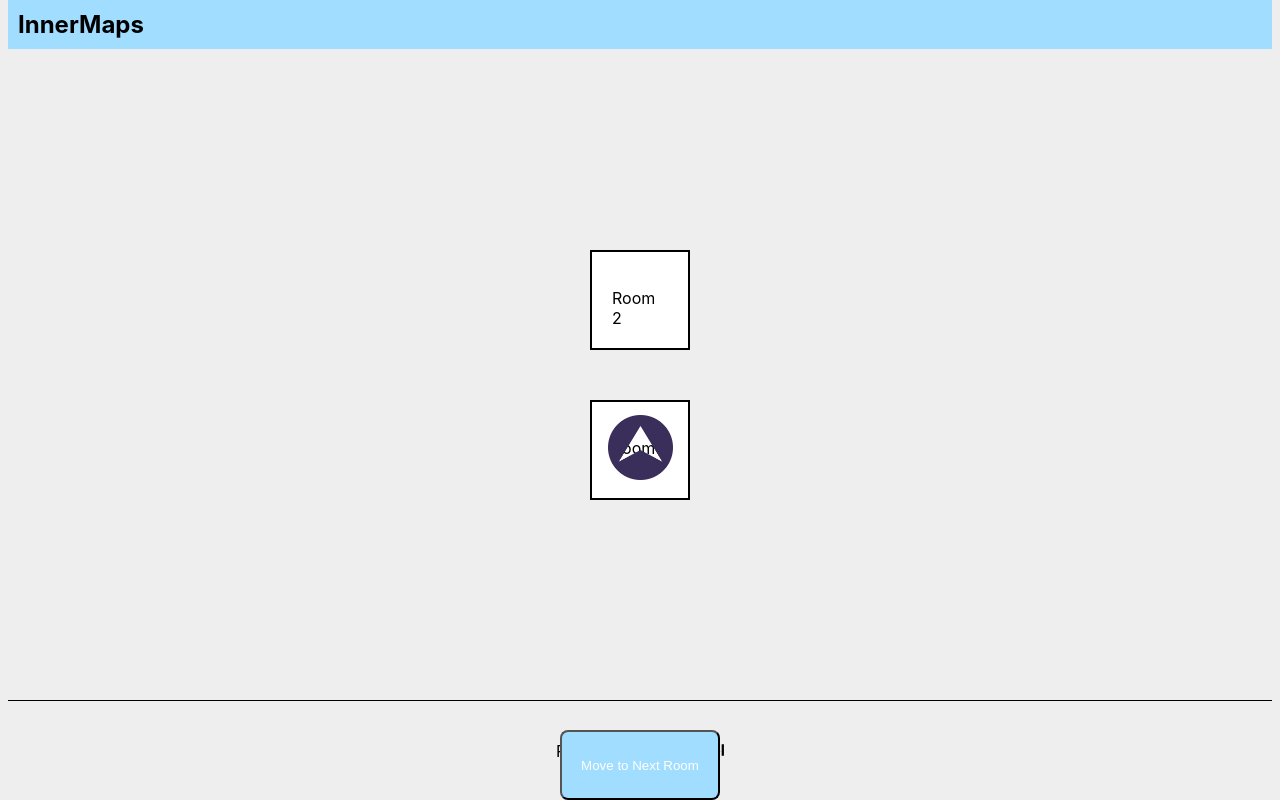
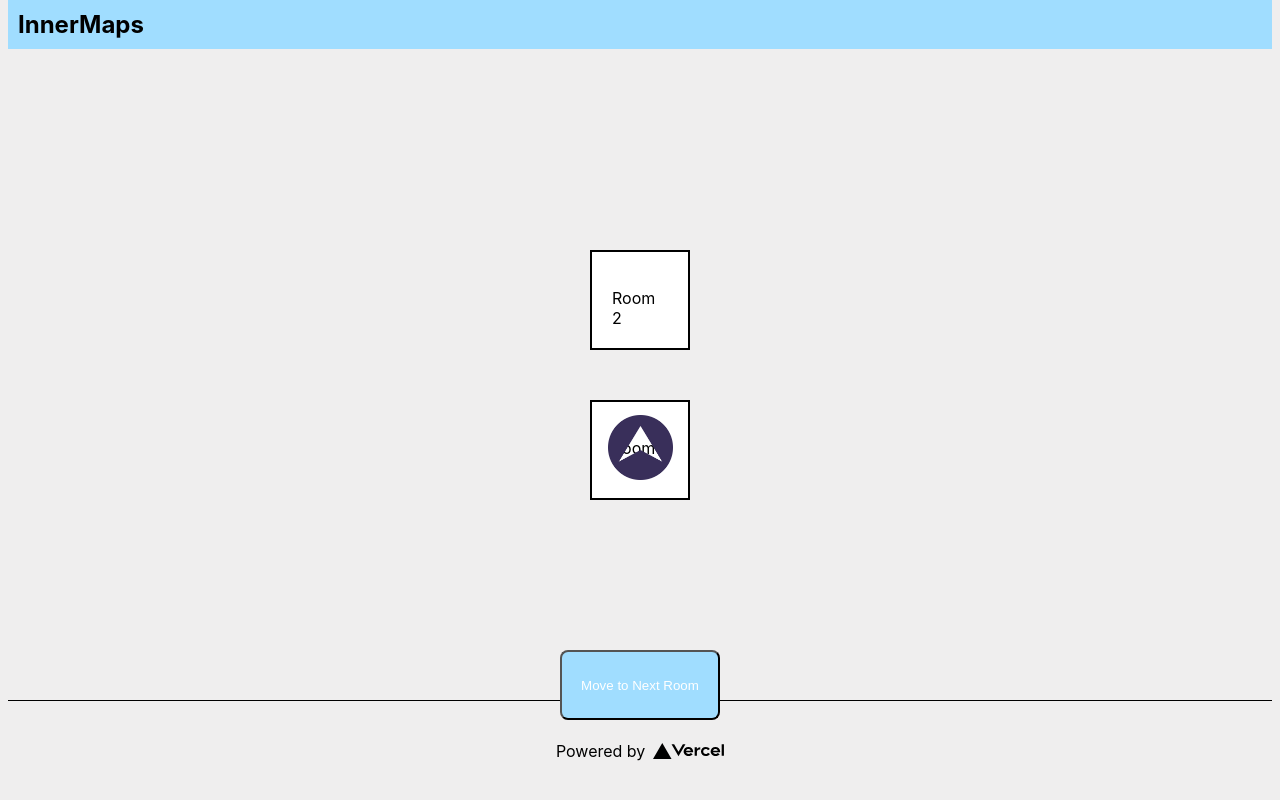
Before and after one commit to Suspiria1/mapping-app, a Next.js app in the folder nextjs-blog/: page / in a window 1280 px wide. Built offline with nearby package versions, Linux system fonts and the light colour scheme.

Commit message:
move the button up

```diff
--- a/nextjs-blog/styles/Home.module.css
+++ b/nextjs-blog/styles/Home.module.css
@@ -87,7 +87,7 @@
 
 #button1 {
     position: fixed;
-    bottom: 0;
+    bottom: 10%;
     width: 160px;
     height: 70px;
     background-color: #a0ddff;
```
